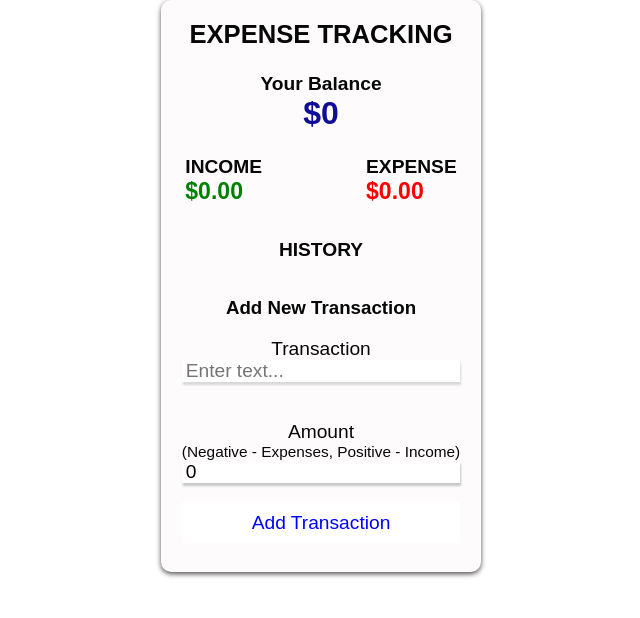
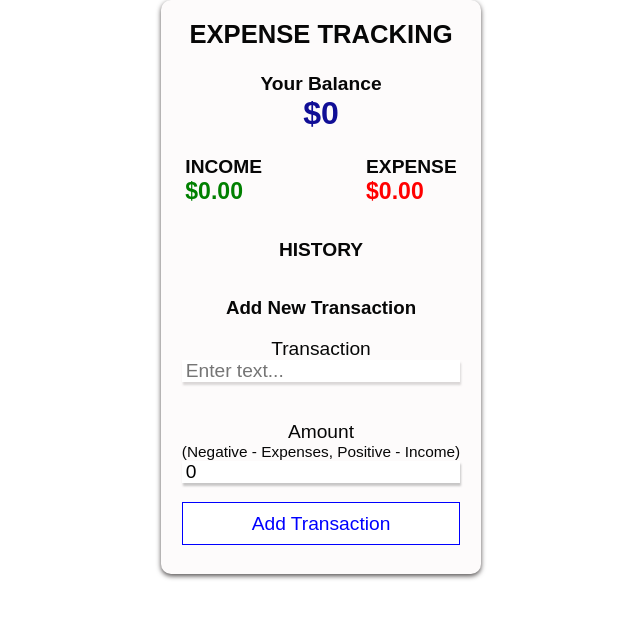
Before and after one commit to banseka/expense-tracker-react-app, a React (Create React App) app: page / in a window 1280 px wide. In both pictures the pointer is over the button "Add Transaction". Shown: the top 618 px of the page, without its empty margins (319-959 px from the left). Built offline with nearby package versions, Linux system fonts and the light colour scheme.

Commit message:
adjuested styles third time

```diff
--- a/src/App.css
+++ b/src/App.css
@@ -143,4 +143,5 @@
 .add-trans-btn:hover{
  background-color: #fff;
  color: blue;
+ border: 1px solid blue;
 }
```
